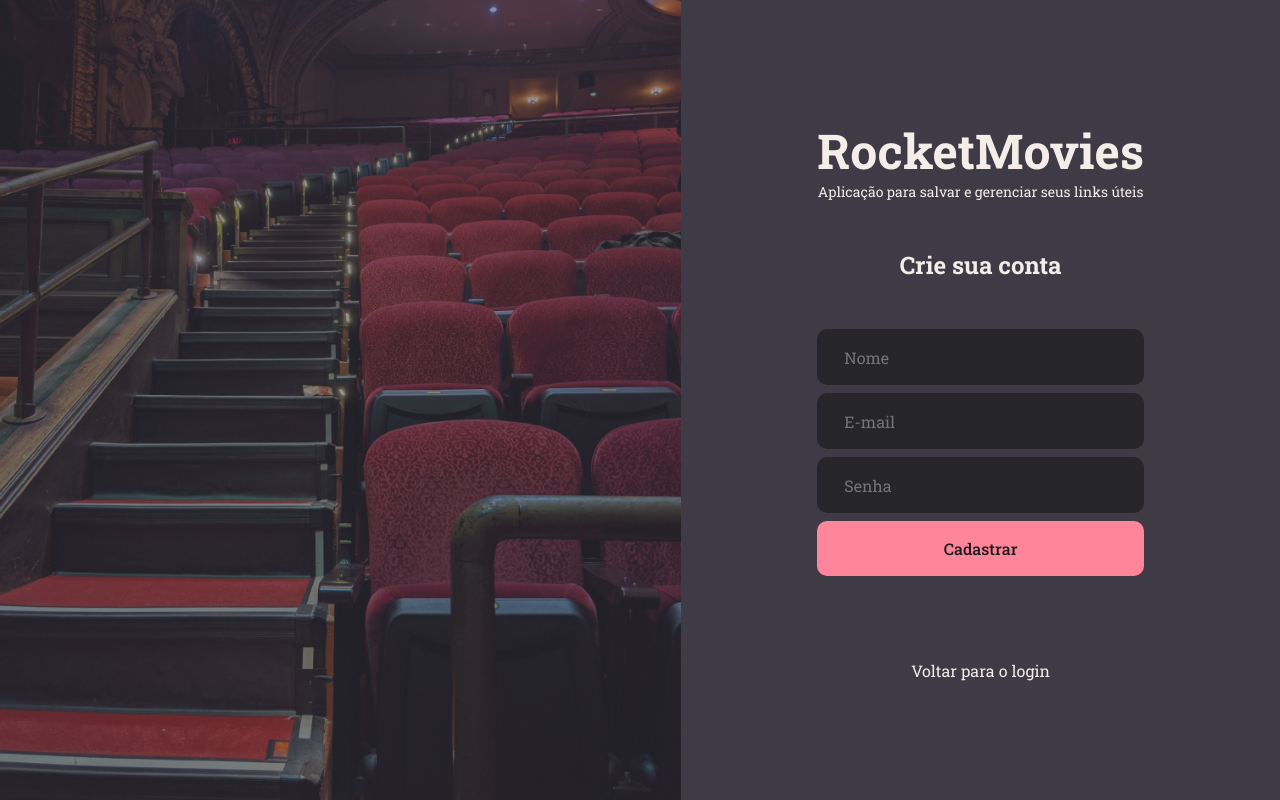
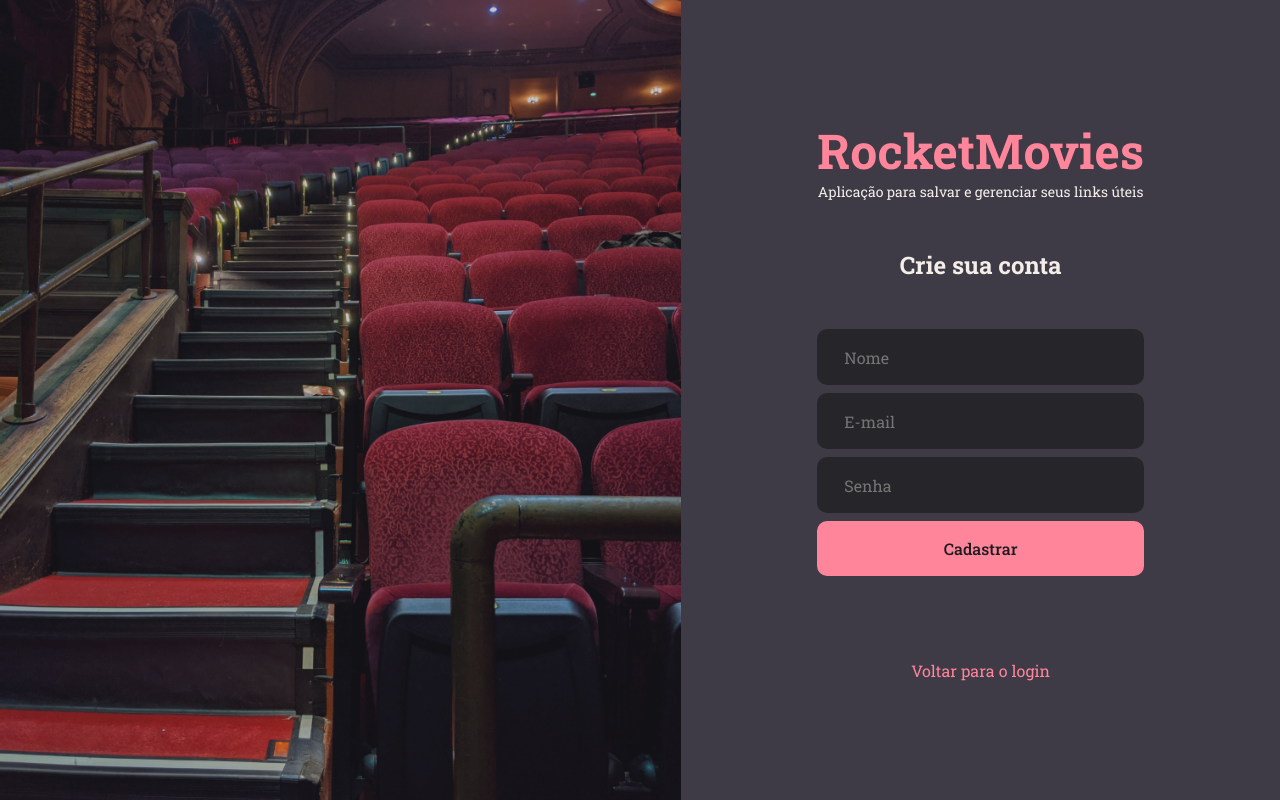
Before and after one commit to MullerHub/Rocketseat-Explorer, a React (Vite) app in the folder Stage0902_desafio/RocketMovies/: page / in a window 1280 px wide. Built offline with nearby package versions, Linux system fonts and the light colour scheme.

Commit message:
SignUp att

```diff
--- a/Stage0902_desafio/RocketMovies/src/pages/SignUp/styles.js
+++ b/Stage0902_desafio/RocketMovies/src/pages/SignUp/styles.js
@@ -20,7 +20,7 @@ export const Form = styled.form`
 
   > h1 {
     font-size: 48px;
-    color: ${({ theme }) => theme.COLORS.ORANGE};
+    color: ${({ theme }) => theme.COLORS.BUTTON};
   }
 
   > h2 {
@@ -35,7 +35,7 @@ export const Form = styled.form`
 
   > a {
     margin-top: 84px;
-    color: ${({ theme }) => theme.COLORS.ORANGE};
+    color: ${({ theme }) => theme.COLORS.BUTTON};
   }
 `
 
@@ -43,5 +43,5 @@ export const Background = styled.div`
   flex: 1;
   background: url(${backgroundImg}) no-repeat center center;
   background-size: cover;
-  opacity: 0.4443542343634643623;
+  opacity: 0.7;
 `
```
